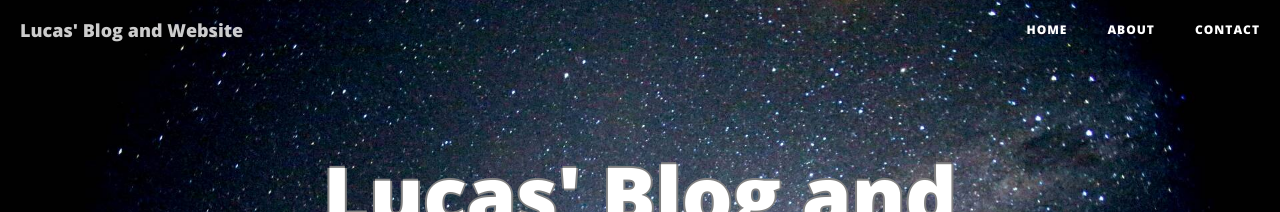
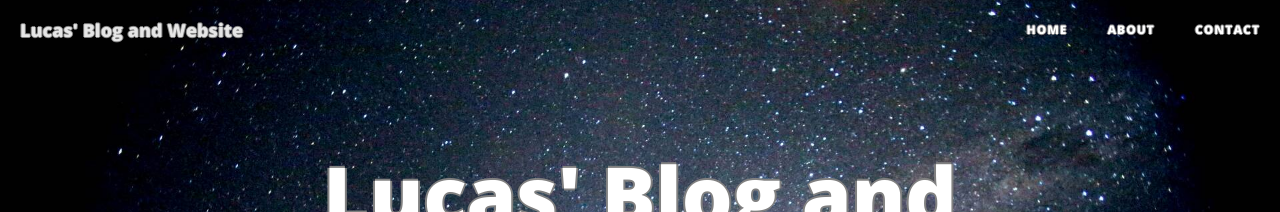
Before and after one commit to lucasm39/marcellisite, a Jekyll site: the page built from index.html, in a window 1280 px wide. Shown: the top 212 px of the page. Built offline with Jekyll 4.4.1, drawn with Linux system fonts in a browser that asks for light colours; nearby versions of some CDN libraries; the list of posts is cut into pages by our own code.

Commit message:
Added a better photo and fixed some menu items

```diff
--- a/css/clean-blog.css
+++ b/css/clean-blog.css
@@ -53,6 +53,7 @@ hr.small {
   font-weight: 800;
 }
 .navbar-custom .nav li a {
+
   text-transform: uppercase;
   font-size: 12px;
   font-weight: 800;
@@ -62,6 +63,8 @@ hr.small {
   .navbar-custom {
     background: transparent;
     border-bottom: 1px solid transparent;
+    text-shadow: -1px 0 gray, 0 1px gray, 1px 0 gray, 0 -1px gray;
+
   }
   .navbar-custom .navbar-brand {
     color: white;
```
Also changed, not shown: 3 other files.
